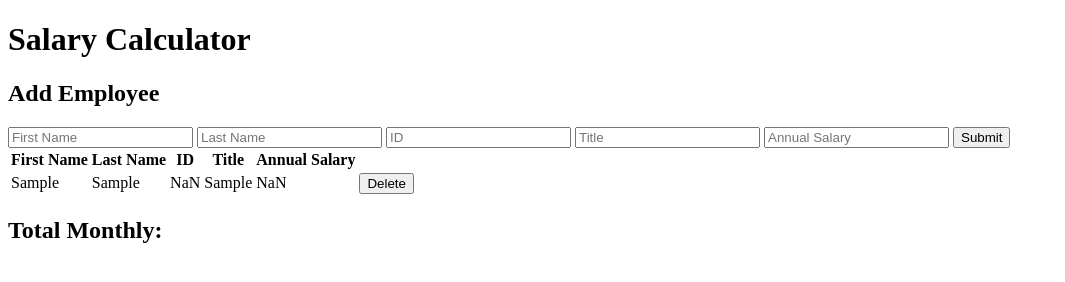
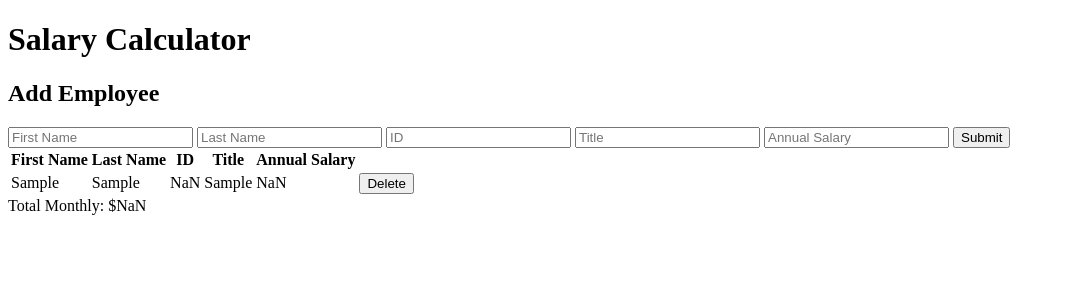
Before and after one commit to amana4416/weekend-jquery-salary-calculator, a plain HTML site: page index.html in a window 1280 px wide. Both pictures are taken after typing "Sample", "Sample", "Sample", "Sample", "Sample" into the empty fields and a click on the button "Submit". Shown: the whole page, without its empty margins (0-1065 px from the left). Drawn offline with Linux system fonts and the light colour scheme.

Commit message:
worked on calculating salary function, not finished with it yet

```diff
--- a/index.html
+++ b/index.html
@@ -47,8 +47,7 @@
     </table>
 
 
-    <footer>
-        <h2>Total Monthly:</h2>
+    <footer id="monthlyTotal">
     </footer>
 </body>
 </html>
--- a/script.js
+++ b/script.js
@@ -36,6 +36,9 @@ function addNewEmployee() {
 
     //updatte DOM
     renderExistingEmployees();
+
+    //calculate how much each employee is paid out each month
+    calculateMonthlyTotal();
 
     //empyt inputs after hitting submit
     $('#firstNameInput').val('');
@@ -81,6 +84,7 @@ function renderExistingEmployees() {
     }
 }
 
+
 //function to remove an employee from the table
 function deleteEmployee() {
     //test to see if function is working
@@ -90,3 +94,22 @@ function deleteEmployee() {
     let employeeToDelete = buttonThatGotClicked.parent().parent();
     employeeToDelete.remove();
 }
+
+
+//function
+function calculateMonthlyTotal() {
+    //calculating what each employee needs to be paid each month
+    //ie annual sallary / 12
+    let employeeMonthlySalary = 0;
+    for (let i = 0; i < employees.length; i++) {
+        employeeMonthlySalary += Number(employees[i].annualSalary);
+    }
+
+    let employeePaid = Math.round(employeeMonthlySalary/12);
+
+    let month = ('$' + employeePaid);
+
+    $('#monthlyTotal').text(`Total Monthly: ${month}`);
+
+    renderExistingEmployees();
+}
```
